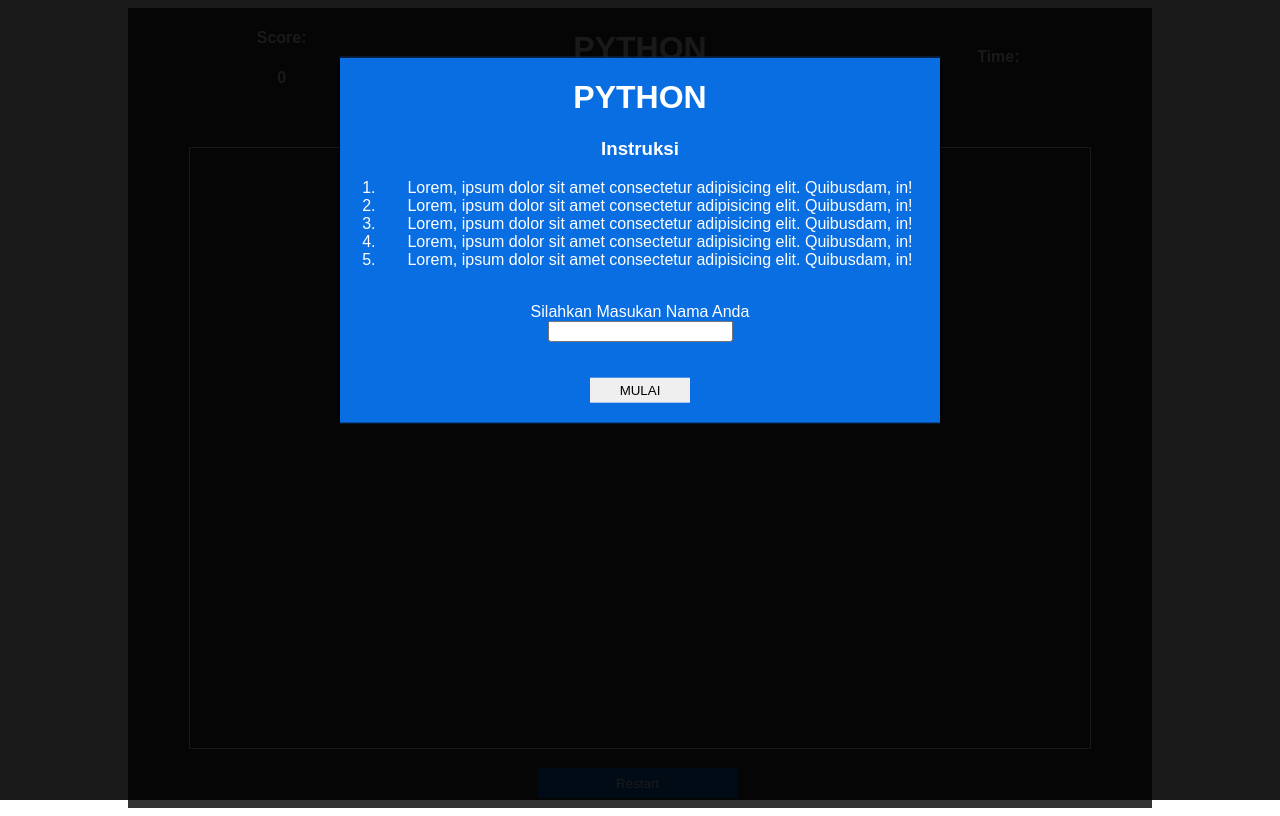
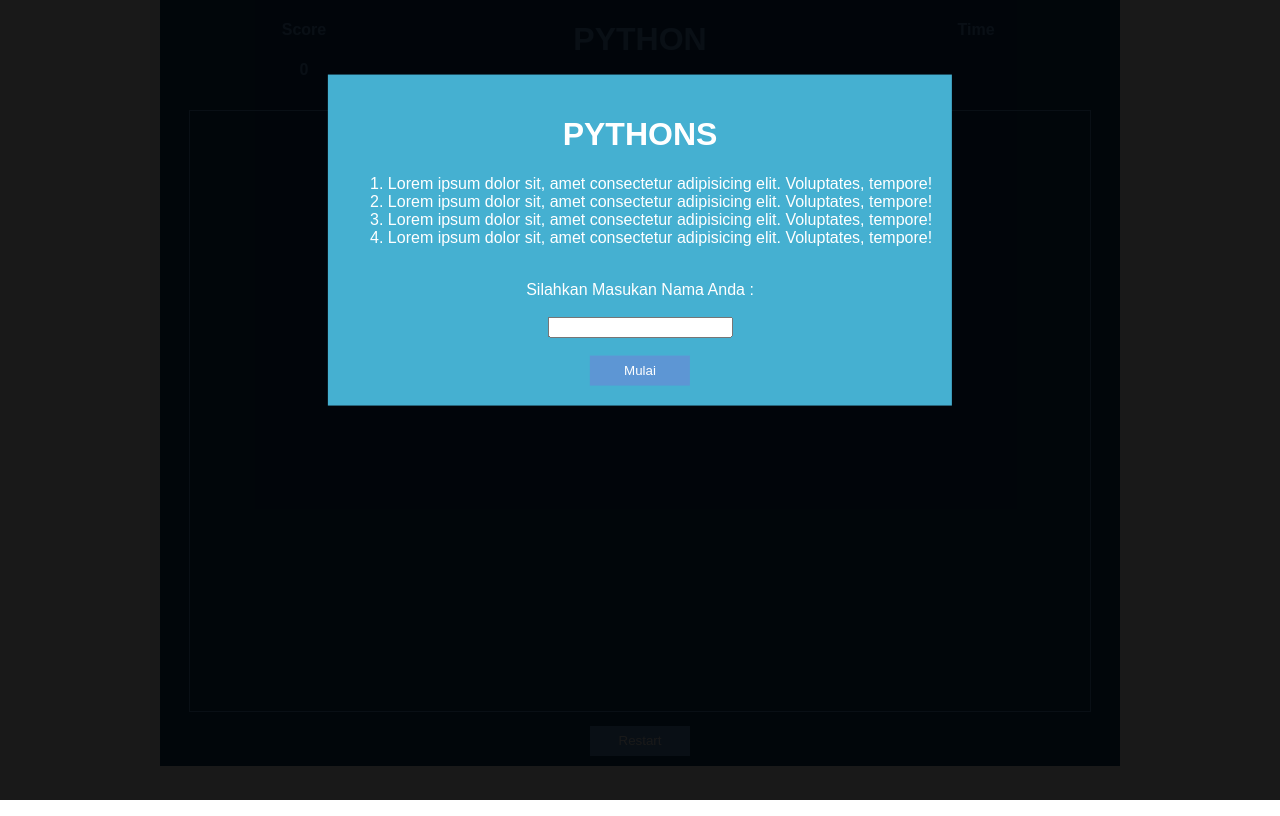
Before and after one commit to benditandayusaputra/python, a plain HTML site: page index.html in a window 1280 px wide. Drawn offline with Linux system fonts and the light colour scheme.

Commit message:
:truck: Revisi Game

```diff
--- a/index.html
+++ b/index.html
@@ -1,52 +1,49 @@
 <!DOCTYPE html>
 <html lang="en">
 <head>
-    <!-- <meta charset="UTF-8">
+    <meta charset="UTF-8">
     <meta http-equiv="X-UA-Compatible" content="IE=edge">
-    <meta name="viewport" content="width=device-width, initial-scale=1.0"> -->
-    <title>Python</title>
+    <meta name="viewport" content="width=device-width, initial-scale=1.0">
+    <title>PYTHON</title>
     <link rel="stylesheet" href="style.css">
 </head>
 <body>
-    <div class="app">
+
+    <div id="app">
         <div class="container-instruction">
             <div class="instruction">
-                <h1>PYTHON</h1>
-                <h3>Instruksi</h3>
+                <h1>PYTHONS</h1>
                 <ol>
-                    <li>Lorem, ipsum dolor sit amet consectetur adipisicing elit. Quibusdam, in!</li>
-                    <li>Lorem, ipsum dolor sit amet consectetur adipisicing elit. Quibusdam, in!</li>
-                    <li>Lorem, ipsum dolor sit amet consectetur adipisicing elit. Quibusdam, in!</li>
-                    <li>Lorem, ipsum dolor sit amet consectetur adipisicing elit. Quibusdam, in!</li>
-                    <li>Lorem, ipsum dolor sit amet consectetur adipisicing elit. Quibusdam, in!</li>
+                    <li>Lorem ipsum dolor sit, amet consectetur adipisicing elit. Voluptates, tempore!</li>
+                    <li>Lorem ipsum dolor sit, amet consectetur adipisicing elit. Voluptates, tempore!</li>
+                    <li>Lorem ipsum dolor sit, amet consectetur adipisicing elit. Voluptates, tempore!</li>
+                    <li>Lorem ipsum dolor sit, amet consectetur adipisicing elit. Voluptates, tempore!</li>
                 </ol>
                 <br>
-                <label for="name">Silahkan Masukan Nama Anda</label>
-                <br>
-                <input type="text" id="name" value="">
-                <br>
-                <small id="error"></small>
+                <label for="name">Silahkan Masukan Nama Anda :</label>
                 <br><br>
-                <button type="button" id="start">MULAI</button>
+                <input type="text" id="name">
+                <br><br>
+                <button type="button" id="start" disabled>Mulai</button>
             </div>
         </div>
         <div class="container">
             <div class="header">
                 <div>
-                    <h4 style="color:white">Score: </h4>
-                    <h4 class="scoreboard" style="color:white">0</h4>
+                    <h4 style="color: #5d96d4;">Score</h4>
+                    <h4 class="scoreboard">0</h4>
                 </div>
-                <div style="color:white">
-                    <h1 style="color:white">PYTHON</h1>
+                <div>
+                    <h1 style="color: #5d96d4;">PYTHON</h1>
                     User : <strong id="nameUser"></strong>
                 </div>
                 <div>
-                    <h4 style="color:white">Time: </h4>
-                    <h5 class="time" style="color:white"></h5>
+                    <h4 style="color: #5d96d4;">Time</h4>
+                    <h5 class="time"></h5>
                 </div>
             </div>
             <div>
-                <canvas width="900" height="600" id="game"></canvas>
+                <canvas id="game" width="900" height="600"></canvas>
             </div>
             <div class="footer">
                 <button type="button" id="restart">Restart</button>
--- a/main.js
+++ b/main.js
@@ -7,8 +7,6 @@ const ins =  document.querySelector('.instruction')
 const userName = document.getElementById('nameUser')
 const h5 = document.getElementsByTagName('h5')[0]
 const start = document.getElementById('start')
-const stop = document.getElementById('stop')
-const clear = document.getElementById('clear')
 const scoreDisplayElem = document.querySelector('.scoreboard');
 const hiscoreDisplayElem = document.querySelector('.hi');
 const canvas = document.getElementById('game');
@@ -20,7 +18,33 @@ var t
 var paused = false;
 var grid = 20;
 var statusGameOver = false;
+var statusGame = false
 
+function startGame() {
+   if ( inputName.value == "") {
+       error.innerHTML = 'Nama Harus Di Isi Terlebih Dahulu'
+   } else {
+       localStorage.setItem('name', inputName.value)
+       userName.innerHTML = localStorage.getItem('name')
+       ins.style.top = '150%'
+       inst.style.visibility = 'hidden'
+       timer()
+       statusGame = true
+       requestAnimationFrame(gameLoop)
+   }
+}
+inputName.addEventListener('input', function (e) {
+   if ( statusGame === false ) {
+       if ( this.value != '' ) {
+            startButton.removeAttribute('disabled')
+       } else {
+            startButton.setAttribute('disabled', 'disabled')
+       }
+   }
+})
+startButton.addEventListener('click', function (e) {
+   startGame()
+})
 
 function add() {
    seconds++;
@@ -32,53 +56,24 @@ function add() {
            hours++;
        }
     }
-
-    h5.textContent = (hours ? (hours > 9 ? hours : "0" + hours) : "00") + ":" + (minutes ? (minutes > 9 ? minutes : "0" + minutes) : "00") + ":" + (seconds > 9 ? seconds : "0" + seconds);
-
+   h5.textContent = (hours ? (hours > 9 ? hours : '0' + hours) : '00') + ':' + (minutes ? (minutes > 9 ? minutes : '0' + minutes) : '00') + ':' + (seconds > 9 ? seconds : '0' + seconds);
    timer();
 }
-
 function timer() {
    t = setTimeout(add, 1000);
 }
-
 function clearTime() {
    clearTimeout(t)
-    h5.textContent = "00:00:00";
+   h5.textContent = '00:00:00';
    seconds = 0; minutes = 0; hours = 0;
 }
 
-function startGame() {
-    if ( inputName.value == "" ) {
-        error.innerHTML = "Nama Harus Di Isi Terlebih Dahulu"
-    } else {
-        localStorage.setItem('name', inputName.value)
-        userName.innerHTML = localStorage.getItem('name')
-        ins.style.top = '150%'
-        inst.style.visibility = 'hidden'
-        timer()
-        requestAnimationFrame(gameLoop)
-    }
-}
-
-document.addEventListener('keypress', function (e) {
-    if ( e.which === 13 ) {
-        startGame()
-    }
-})
-
-startButton.addEventListener('click', function (e) {
-    startGame()
-})
-
 var count = 0;
-
-canvas.style.background = '#333'
-
+canvas.style.background = '#0c3a6b'
 function resetSnake() {
     var snake = {
-        x: 160,
-        y: 160,
+       x: 300,
+       y: 300,
        dx: grid,
        dy: 0,
        cells: [],
@@ -90,7 +85,6 @@ var snake = resetSnake();
 var score = 0;
 var hiscore = 0;
 var apple = {x: 320, y: 320};
-
 const getRandomInt = (mn, mx) => Math.floor(Math.random() * (mx - mn)) + mn;
 
 function gameLoop() {
@@ -100,36 +94,27 @@ function gameLoop() {
        if (paused) throwError();
        count = 0;
        context.clearRect(0, 0, canvas.width, canvas.height);
-
        snake.x += snake.dx;
        snake.y += snake.dy;
-
        if (snake.x < 0) snake.x = canvas.width - grid;
        else if (snake.x >= canvas.width) snake.x = 0;
-
        if (snake.y < 0) snake.y = canvas.height - grid;
        else if (snake.y >= canvas.width) snake.y = 0;
-
        snake.cells.unshift({x: snake.x, y: snake.y});
-
        if (snake.cells.length > snake.maxCells) snake.cells.pop();
-
        for (let x = 0; x < 48; x++) {
            for (let y = 0; y < 30; y++) {
                startX = x * 20;
                startY = y * 20;
                if ((x + y) % 2 != 0) {
-                    context.fillStyle='lightblue';
+                   context.fillStyle='#5d96d4';
                    context.fillRect(startX,startY,20,20);
                }
            }
-
        }
-
-        context.fillStyle = 'red';
+       context.fillStyle = '#DDD';
        context.fillRect(apple.x, apple.y, grid-1, grid-1);
-
-        context.fillStyle = 'darkblue';
+       context.fillStyle = 'rgb(218, 130, 15)';
        snake.cells.forEach(function(cell, index) {
            context.fillRect(cell.x, cell.y, grid-1, grid-1)
            if (cell.x === apple.x && cell.y == apple.y) {
@@ -156,57 +141,48 @@ function gameLoop() {
 
 function gameOver() {
    statusGameOver = true
-
-    context.fillStyle = "#000"
+   context.fillStyle = '#000'
    context.fillRect(0, 0, canvas.width, canvas.height)
-
-    context.fillStyle ="#fff";
-    context.font = "52px Arial";
+   context.fillStyle ='#fff';
+   context.font = '52px Arial';
    context.fillText('Game Over', 300, 250);
-
-    context.fillStyle ="#fff";
-    context.font = "48px Arial";
-    context.fillText('score : ' + score, 300, 300);
-
-    context.fillStyle ="#fff";
-    context.font = "48px Arial";
-    context.fillText('waktu : ' + h5.textContent, 300, 350);
+   context.fillStyle ='#fff';
+   context.font = '48px Arial';
+   context.fillText('Score : ' + score, 300, 300);
+   context.fillStyle ='#fff';
+   context.font = '48px Arial';
+   context.fillText('Waktu : ' + h5.textContent, 300, 350);
    return
 }
 
 document.addEventListener('keydown', function(e) {
    if ( statusGameOver === false ) {
-        if (e.which === 37 && snake.dx === 0) {
+       if ( e.which === 37 && snake.dx === 0 ) {
            snake.dx = -grid;
            snake.dy = 0;
-        }
-        else if (e.which === 38 && snake.dy === 0) {
+       } else if ( e.which === 38 && snake.dy === 0 ) {
            snake.dy = -grid;
            snake.dx = 0;
-        }
-        else if (e.which === 39 && snake.dx === 0) {
+       } else if ( e.which === 39 && snake.dx === 0 ) {
            snake.dx = grid;
            snake.dy = 0;
-        }
-        else if (e.which === 40 && snake.dy === 0) {
+       } else if ( e.which === 40 && snake.dy === 0 ) {
            snake.dy = grid;
            snake.dx = 0;
        }
    }
-});
+})
 
-function restartGame() {
-    clearTime();
-    scoreDisplayElem.innerHTML = '0';
-    score = 0;
-    snake = resetSnake();
-    apple.x = getRandomInt(0, 25) * grid;
-    apple.y = getRandomInt(0, 25) * grid;
+restartButton.addEventListener('click', function (e) {
+    if (statusGameOver == true) {
         timer()
-    if (statusGameOver === true) {
+        statusGame = true
         statusGameOver = false
         requestAnimationFrame(gameLoop)
+    } else {
+        snake = resetSnake()
+        score = 0
+        clearTime()
+        timer()
     }
-}
-
-restartButton.addEventListener('click', restartGame)
+})
--- a/style.css
+++ b/style.css
@@ -1,24 +1,23 @@
-*{
+body {
+    margin: 0;
+    padding: 0;
     font-family: Arial, Helvetica, sans-serif;
 }
 
 .container-instruction {
-    background-color: rgba(0, 0, 0, .9);
+    background: rgba(0, 0, 0, .9);
     position: fixed;
     top: 0;
     left: 0;
     bottom: 0;
     right: 0;
-    z-index: 99;
 }
 
 .instruction {
-    width: 600px;
-    padding-bottom: 20px;
-    background-color: rgb(9, 110, 226);
-    border: 1px solid black;
+    padding: 20px;
+    background-color: #45b0d1;
+    color: #fff;
     text-align: center;
-    color: #fff;
     position: absolute;
     top: 30%;
     left: 50%;
@@ -26,44 +25,37 @@
     transition: 1s;
 }
 
-#error {
-    color: rgb(235, 57, 57);
-}
-
-#start {
+button {
     width: 100px;
-    height: 25px;
+    height: 30px;
     border: none;
+    color: #fff;
+    background-color: #5d96d4;
     cursor: pointer;
 }
 
-#start:hover {
-    background-color: skyblue;
-    color: white;
+button:hover {
+    background-color: #0069d9;
 }
 
 .container {
-    width: 1024px;
-    height: 800px;
+    width: 75%;
+    height: auto;
     margin: auto;
-    background-color: #333;
-    position: relative;
-}
-
-canvas {
-  margin: auto;
-  border: 1px solid white;
-  position: absolute;
-  top: 55%;
-  left: 50%;
-  transform: translate(-50%, -50%);
+    background-color: #0c3a6b;
+    display: flex;
+    flex-direction: column;
+    align-items: center;
+    justify-content: center;
 }
 
 .header {
+    color: #5d96d4;
+    width: 100%;
+    padding-bottom: 10px;
     display: flex;
+    justify-content: center;
     flex-direction: row;
-  justify-content: center;
-  align-items: center;
 }
 
 .header div {
@@ -75,16 +67,16 @@ canvas {
     flex: 0 0 40%;
 }
 
-.footer {
-  position: absolute;
-  top: 95%;
-  left: 40%;
+.container div:nth-child(2) {
+    width: 100%;
+    text-align: center;
 }
 
-.footer button {
-  width: 200px;
-  height: 30px;
-  border: none;
-  background: rgb(9, 110, 226);
-  color: #fff;
+.footer {
+    padding: 10px;
+    text-align: center;
 }
+
+canvas {
+    border: 1px solid #5d96d4;
+}
```
Lines whose indentation alone changed are shown as unchanged.
